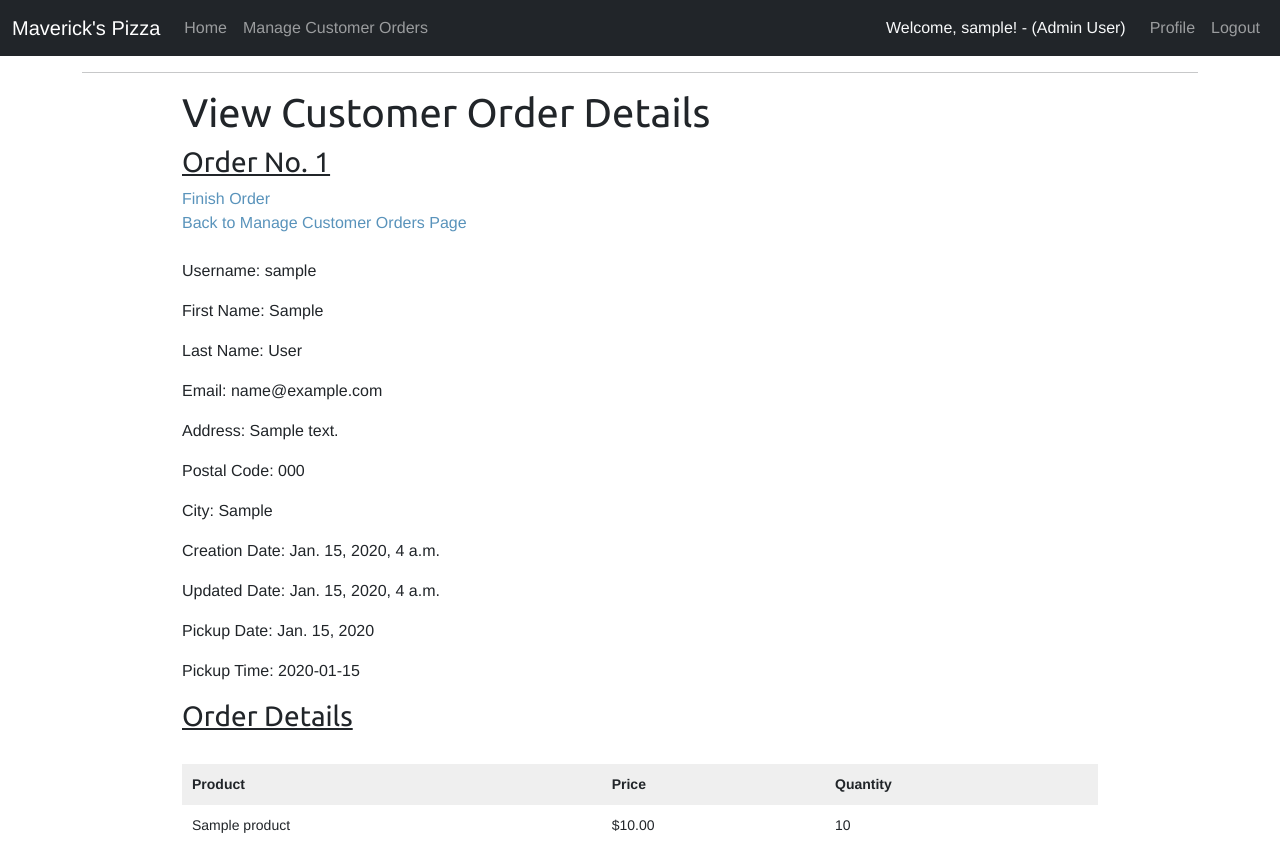
After one commit to mattallen889/ISQA-3900-Group-4, a Django app: page /orders/view_customer_order_details/1 in a window 1280 px wide. The commit adds this page. Run offline with Django 4.2, Linux system fonts and the light colour scheme; a user stored in the database is signed in; tables that the repository leaves empty hold one stand-in row (values such as "Sample post").

Commit message:
Implemented ability to manage customer orders, view customer order details, and finish orders

```diff
--- a/orders/templates/admin/manageCustomerOrders.html
+++ b/orders/templates/admin/manageCustomerOrders.html
@@ -37,8 +37,8 @@
                 {{ order.pickupTime }}
             </td>
             <td>
-                <a href="">Manage Order</a><br><br>
-                <a href="">Finish Order</a>
+                <a href="/orders/view_customer_order_details/{{ order.id }}">Manage Order</a><br><br>
+                <a href="/orders/finish_order/{{ order.id }}">Finish Order</a><br>
             </td>
         </tr>
     {% endfor %}
--- /dev/null
+++ b/orders/templates/admin/viewCustomerOrderDetails.html
@@ -0,0 +1,44 @@
+{% extends 'shop/base.html' %}
+
+{% block content %}
+
+    <h1>View Customer Order Details</h1>
+
+    <h3><u>Order No. {{ order.id }}</u></h3>
+
+    <a href="/orders/finish_order/{{ order.id }}">Finish Order</a><br>
+    <a href="/orders/manage_customer_orders/">Back to Manage Customer Orders Page</a><br>
+    <br>
+
+    <p>Username: {{ order.user }}</p>
+    <p>First Name: {{ order.first_name }}</p>
+    <p>Last Name: {{ order.last_name }}</p>
+    <p>Email: {{ order.email }}</p>
+    <p>Address: {{ order.address }}</p>
+    <p>Postal Code: {{ order.postal_code }}</p>
+    <p>City: {{ order.city }}</p>
+    <p>Creation Date: {{ order.created }}</p>
+    <p>Updated Date: {{ order.updated }}</p>
+    <p>Pickup Date: {{ order.pickup_date }}</p>
+    <p>Pickup Time: {{ order.pickupTime }}</p>
+
+    <h3><u>Order Details</u></h3><br>
+    <table>
+        <tr>
+            <th>Product</th>
+            <th>Price</th>
+            <th>Quantity</th>
+        </tr>
+    {% for item in orderItems %}
+
+        <tr>
+            <td>{{ item.product }}</td>
+            <td>${{ item.price }}</td>
+            <td>{{ item.quantity }}</td>
+        </tr>
+
+    {% endfor %}
+    </table>
+
+
+{% endblock %}
--- a/orders/urls.py
+++ b/orders/urls.py
@@ -9,4 +9,6 @@ urlpatterns = [
     path('my-orders/', views.user_orders, name='user_orders'),
     path('makepayment/<int:orderID>', views.paymentPageSubmit, name='paymentPageSubmit'),
     path('manage_customer_orders/', views.manage_customer_orders, name='manage_customer_orders'),
+    path('view_customer_order_details/<int:orderID>', views.view_customer_order_details, name='view_customer_order_details'),
+    path('finish_order/<int:orderID>', views.finish_order, name='finish_customer_orders'),
 ]
--- a/orders/views.py
+++ b/orders/views.py
@@ -16,6 +16,22 @@ def manage_customer_orders(request):
     if request.user.is_authenticated and request.user.is_staff:
         customerOrders = Order.objects.all()
         return render(request, 'admin/manageCustomerOrders.html', {'customerOrders': customerOrders})
+    else:
+        return redirect('/')
+
+def view_customer_order_details(request, orderID):
+    if request.user.is_authenticated and request.user.is_staff:
+        order = Order.objects.get(id=orderID)
+        orderItems = OrderItem.objects.filter(order=order)
+        return render(request, 'admin/viewCustomerOrderDetails.html', {'order': order, 'orderItems': orderItems})
+    else:
+        return redirect('/')
+
+def finish_order(request, orderID):
+    if request.user.is_authenticated and request.user.is_staff:
+        order = Order.objects.get(id=orderID)
+        order.delete()
+        return redirect('/orders/manage_customer_orders/')
     else:
         return redirect('/')
 
```
